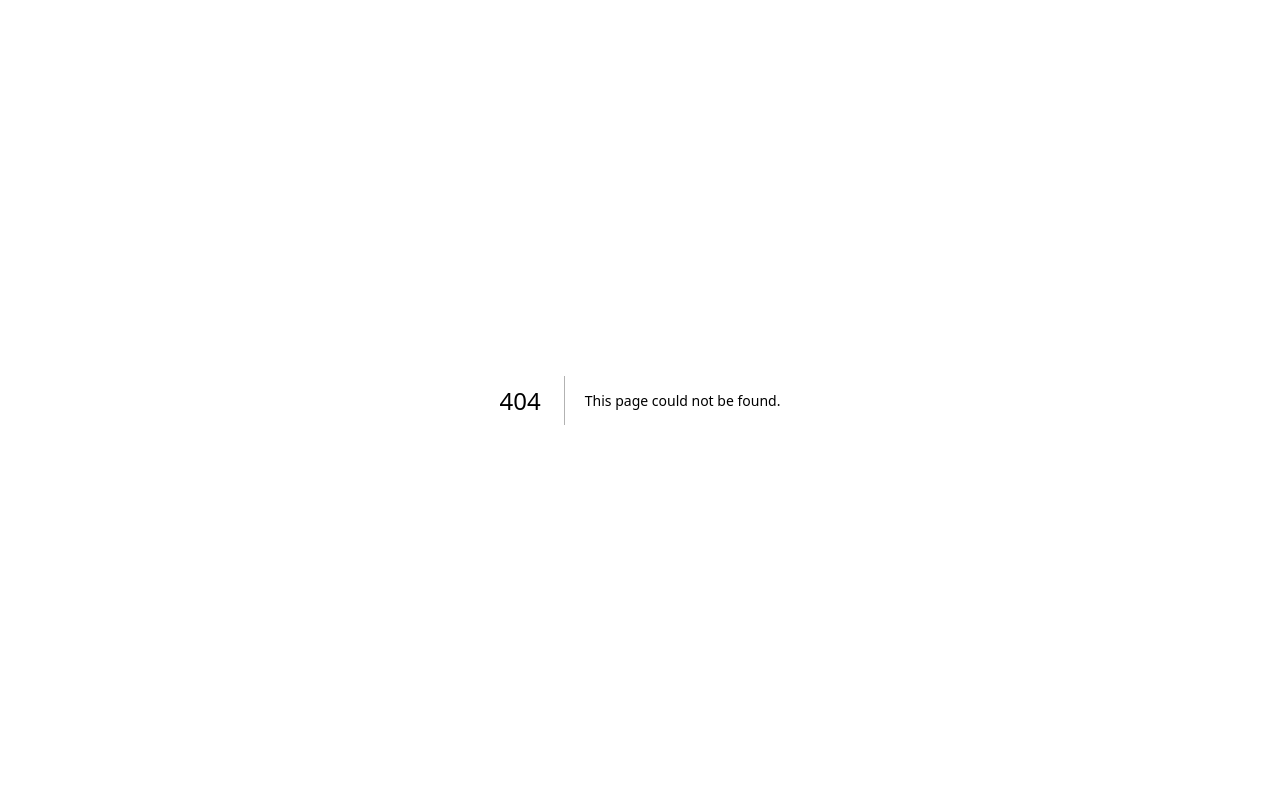
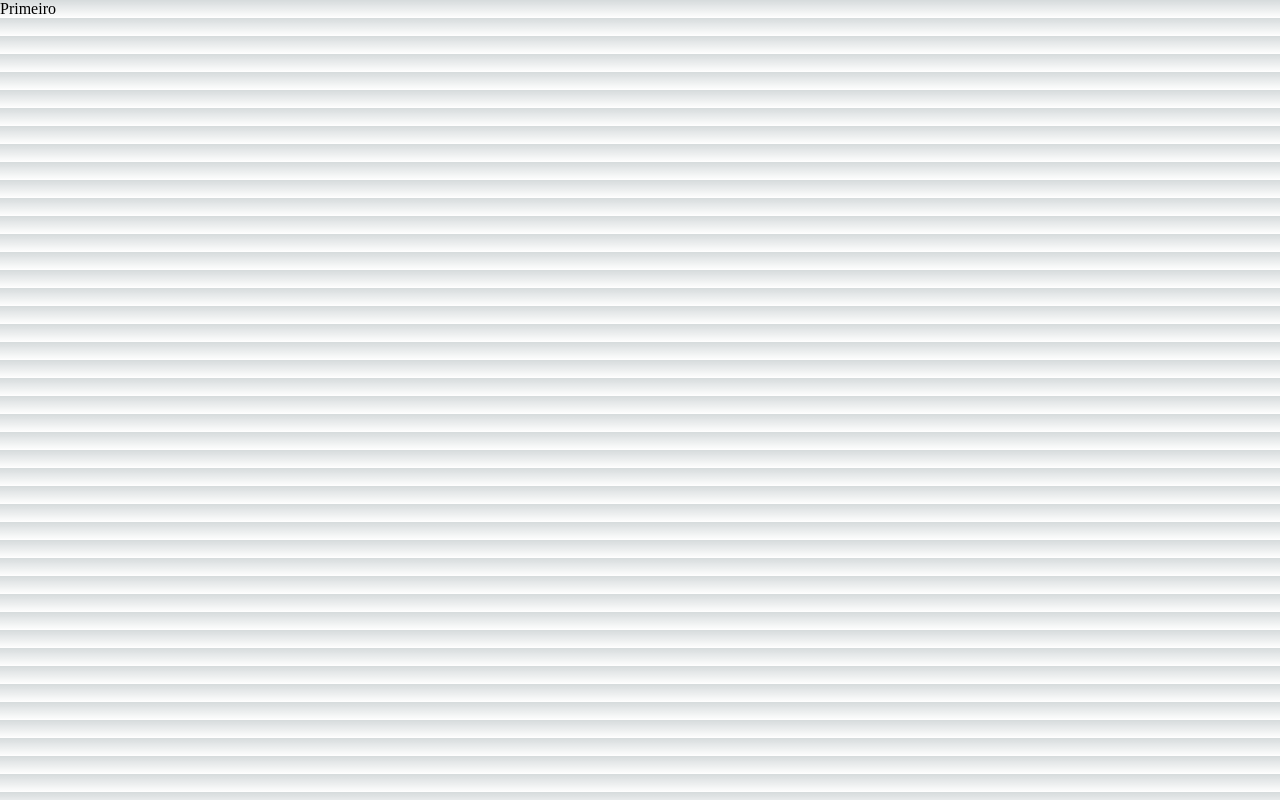
Before and after one commit to David-Santana98/exercicios, a Next.js app: page /basico/primeiro in a window 1280 px wide. Before the commit this address had no page. Built offline with nearby package versions, Linux system fonts and the light colour scheme.

Commit message:
entendo JSX

```diff
--- /dev/null
+++ b/pages/basico/primeiro.js
@@ -0,0 +1,3 @@
+export default function primeiro() {
+    return "Primeiro"
+}
--- /dev/null
+++ b/pages/basico/segundo.js
@@ -0,0 +1,3 @@
+export default function segundo() {
+    return <h1>Segundo</h1>
+}
```
